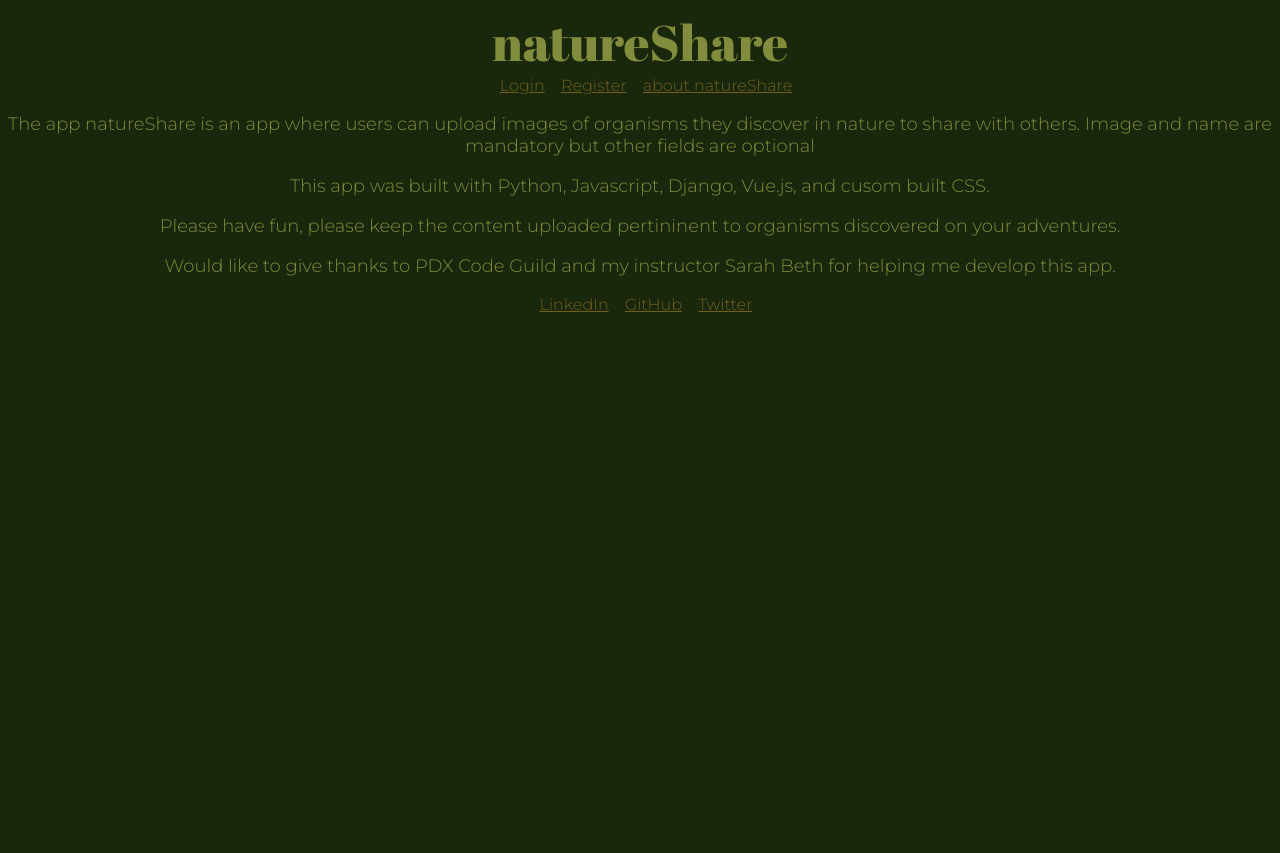
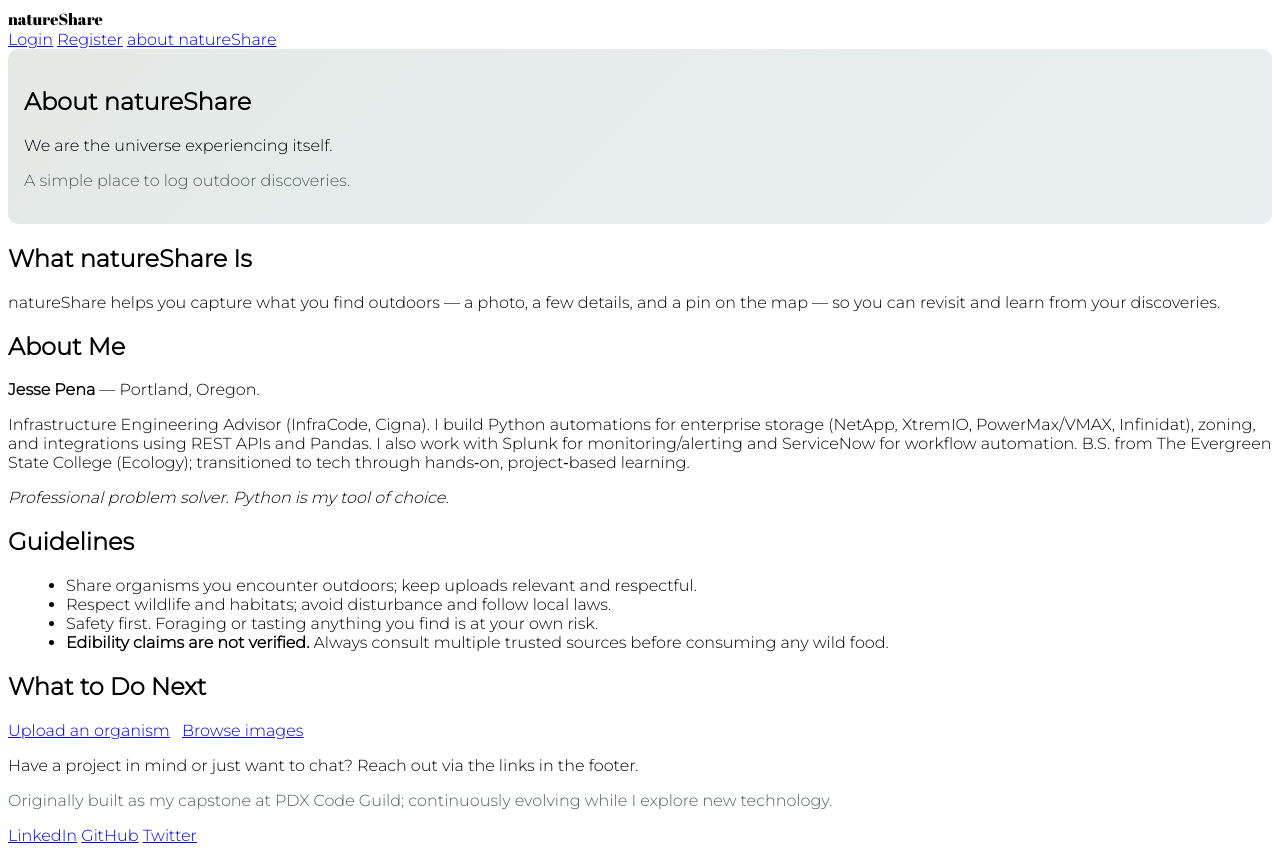
Before and after one commit to jpchato/nature-share, a Django app: page /about in a window 1280 px wide. Before the commit the page ends 312 px from the top, so only its background shows below. Run offline with Django 3.2, Linux system fonts and the light colour scheme; parts of the project's set-up code (start-up, migrations or seed data) failed here and were passed over.

Commit message:
Repo hygiene and About page refresh
Consolidate ignores in root .gitignore; ignore natureShare/media/, natureShare/staticfiles/, and natureShare/db.sqlite3
Remove redundant natureShare/.gitignore
Clean project __pycache__/ directories (untracked cleanup)
About page: rewrite content with concise “About natureShare” + “About Me”, guidelines, and CTAs
Remove redundant HTML scaffolding and old includes from about.html
Add scoped page stylesheet about.css (subtle hero, grid/cards); no impact on other pages
Revert experimental strong color variant and keep the lighter, on‑brand styling

```diff
--- /dev/null
+++ b/natureShare/natureShareApp/static/natureShareApp/about.css
@@ -0,0 +1,13 @@
+/* About page enhancements */
+.about-hero {
+  margin-bottom: 16px;
+  padding: 18px 16px;
+  border-radius: 10px;
+  background: linear-gradient(135deg, rgba(76,107,88,0.15), rgba(95,154,165,0.15));
+}
+.about-hero .sub { color: #4b605b; margin-top: 6px; }
+
+.about-grid { align-items: start; }
+.about-list { margin: 8px 0 0 18px; }
+.about-actions .button { margin-right: 8px; display: inline-block; }
+.muted { color: #4b605b; margin-top: 8px; }
--- a/natureShare/templates/natureShareApp/about.html
+++ b/natureShare/templates/natureShareApp/about.html
@@ -1,24 +1,46 @@
 {% extends 'base.html' %}
-
 
 {% block content %}
 {% load static %}
+<link rel="stylesheet" href="{% static 'natureShareApp/about.css' %}">
 
-<link rel="stylesheet" type="text/css" href="{% static 'natureShareApp/home_style.css' %}">
-<script type="text/javascript" src="{% static 'natureShareApp/home.js' %}"></script>
+<section class="hero about-hero">
+  <h1>About natureShare</h1>
+  <p>We are the universe experiencing itself.</p>
+  <p class="sub">A simple place to log outdoor discoveries.</p>
+  </section>
 
-<!DOCTYPE html>
-<html lang="en">
-<head>
-    <meta charset="UTF-8">
-    <meta name="viewport" content="width=device-width, initial-scale=1.0">
-    <title>Document</title>
-</head>
-<body>
-    <p>The app natureShare is an app where users can upload images of organisms they discover in nature to share with others. Image and name are mandatory but other fields are optional</p>
-    <p>This app was built with Python, Javascript, Django, Vue.js, and cusom built CSS.</p>
-    <p>Please have fun, please keep the content uploaded pertininent to organisms discovered on your adventures.</p>
-    <p>Would like to give thanks to PDX Code Guild and my instructor Sarah Beth for helping me develop this app.</p>
-</body>
-</html>
+<div class="grid cols-2 about-grid">
+  <div class="card">
+    <h2>What natureShare Is</h2>
+    <p>natureShare helps you capture what you find outdoors — a photo, a few details, and a pin on the map — so you can revisit and learn from your discoveries.</p>
+  </div>
+
+  <div class="card">
+    <h2>About Me</h2>
+    <p><strong>Jesse Pena</strong> — Portland, Oregon.</p>
+    <p>Infrastructure Engineering Advisor (InfraCode, Cigna). I build Python automations for enterprise storage (NetApp, XtremIO, PowerMax/VMAX, Infinidat), zoning, and integrations using REST APIs and Pandas. I also work with Splunk for monitoring/alerting and ServiceNow for workflow automation. B.S. from The Evergreen State College (Ecology); transitioned to tech through hands‑on, project‑based learning.</p>
+    <p><em>Professional problem solver. Python is my tool of choice.</em></p>
+  </div>
+</div>
+
+<div class="card">
+  <h2>Guidelines</h2>
+  <ul class="about-list">
+    <li>Share organisms you encounter outdoors; keep uploads relevant and respectful.</li>
+    <li>Respect wildlife and habitats; avoid disturbance and follow local laws.</li>
+    <li>Safety first. Foraging or tasting anything you find is at your own risk.</li>
+    <li><strong>Edibility claims are not verified.</strong> Always consult multiple trusted sources before consuming any wild food.</li>
+  </ul>
+</div>
+
+<div class="card">
+  <h2>What to Do Next</h2>
+  <p class="about-actions">
+    <a class="button" href="{% url 'home' %}">Upload an organism</a>
+    <a class="button" href="{% url 'organism_images' %}">Browse images</a>
+  </p>
+  <p>Have a project in mind or just want to chat? Reach out via the links in the footer.</p>
+  <p class="muted">Originally built as my capstone at PDX Code Guild; continuously evolving while I explore new technology.</p>
+
 {% endblock %}
```
Also changed, not shown: natureShare/db.sqlite3.
